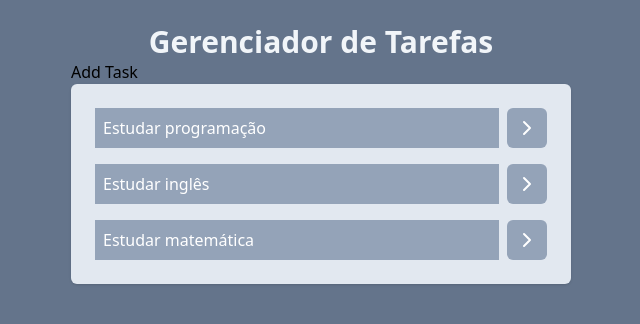
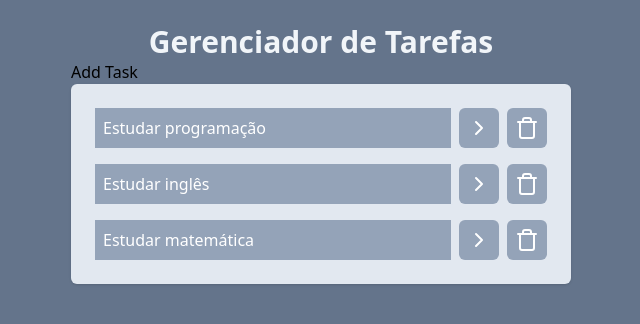
Before and after one commit to gabriela-albuquerque/TaskListReactTailwind, a React (Vite) app: page / in a window 1280 px wide. Shown: the top 324 px of the page, without its empty margins (319-959 px from the left). Built offline with nearby package versions, Linux system fonts and the light colour scheme.

Commit message:
implementada a funcao que deleta tarefas ao clique do botao

```diff
--- a/src/App.jsx
+++ b/src/App.jsx
@@ -39,6 +39,11 @@
     setTasks(newTasks);
   }
 
+  function onDeleteTaskClick(taskId) {
+    const newTasks = tasks.filter((task) => task.id !== taskId);
+    setTasks(newTasks);
+  }
+
   return (
     <div className="w-screen h-screen bg-slate-500 flex justify-center p-6">
       <div className="w-[500px]">
@@ -46,7 +51,11 @@
           Gerenciador de Tarefas
         </h1>
         <AddTasks />
-        <Tasks tasks={tasks} onTaskClick={onTaskClick} />
+        <Tasks
+          tasks={tasks}
+          onTaskClick={onTaskClick}
+          onDeleteTaskClick={onDeleteTaskClick}
+        />
       </div>
     </div>
   );
--- a/src/components/Tasks.jsx
+++ b/src/components/Tasks.jsx
@@ -1,4 +1,4 @@
-import { ChevronRightIcon } from "lucide-react";
+import { ChevronRightIcon, TrashIcon } from "lucide-react";
 
 function Tasks(props) {
   return (
@@ -17,6 +17,12 @@
           <button className="bg-slate-400 p-2 rounded-md text-white">
             <ChevronRightIcon />
           </button>
+          <button
+            onClick={() => props.onDeleteTaskClick(task.id)}
+            className="bg-slate-400 p-2 rounded-md text-white"
+          >
+            <TrashIcon />
+          </button>
         </li>
       ))}
     </ul>
```
